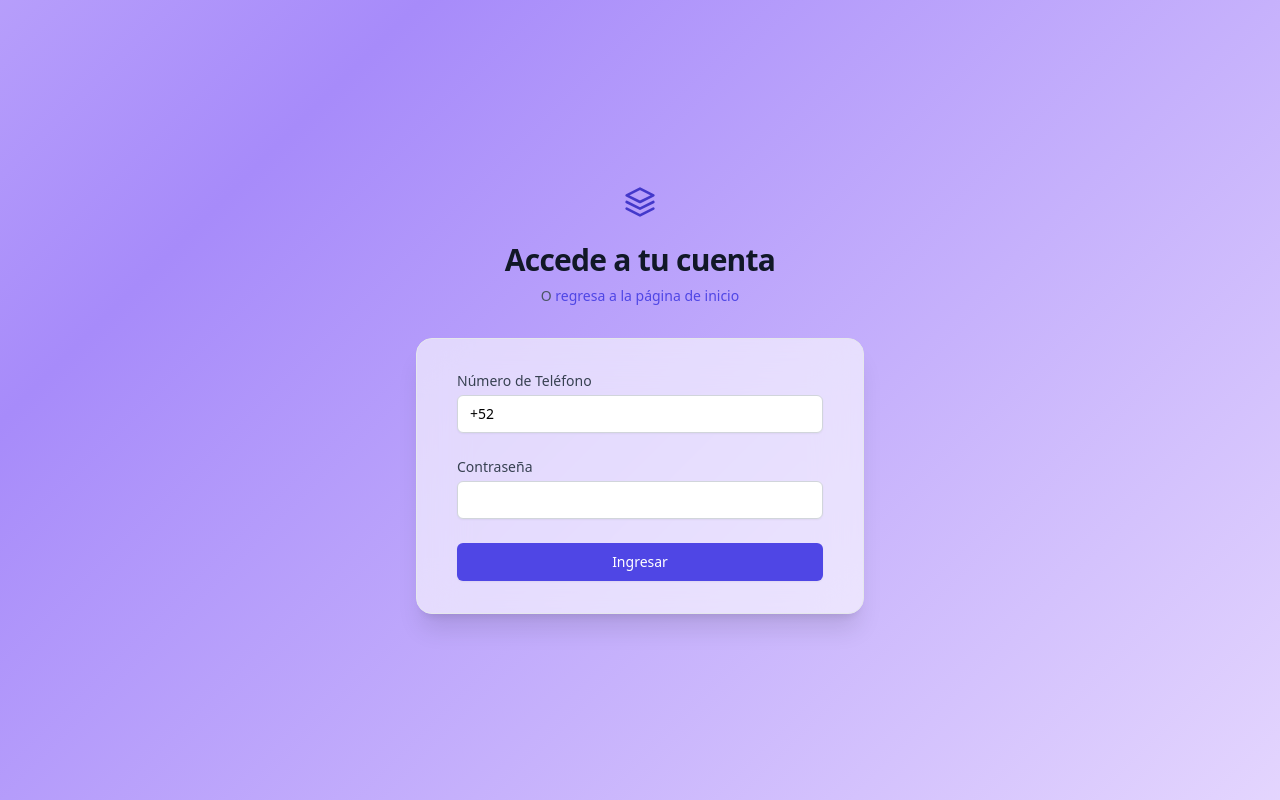
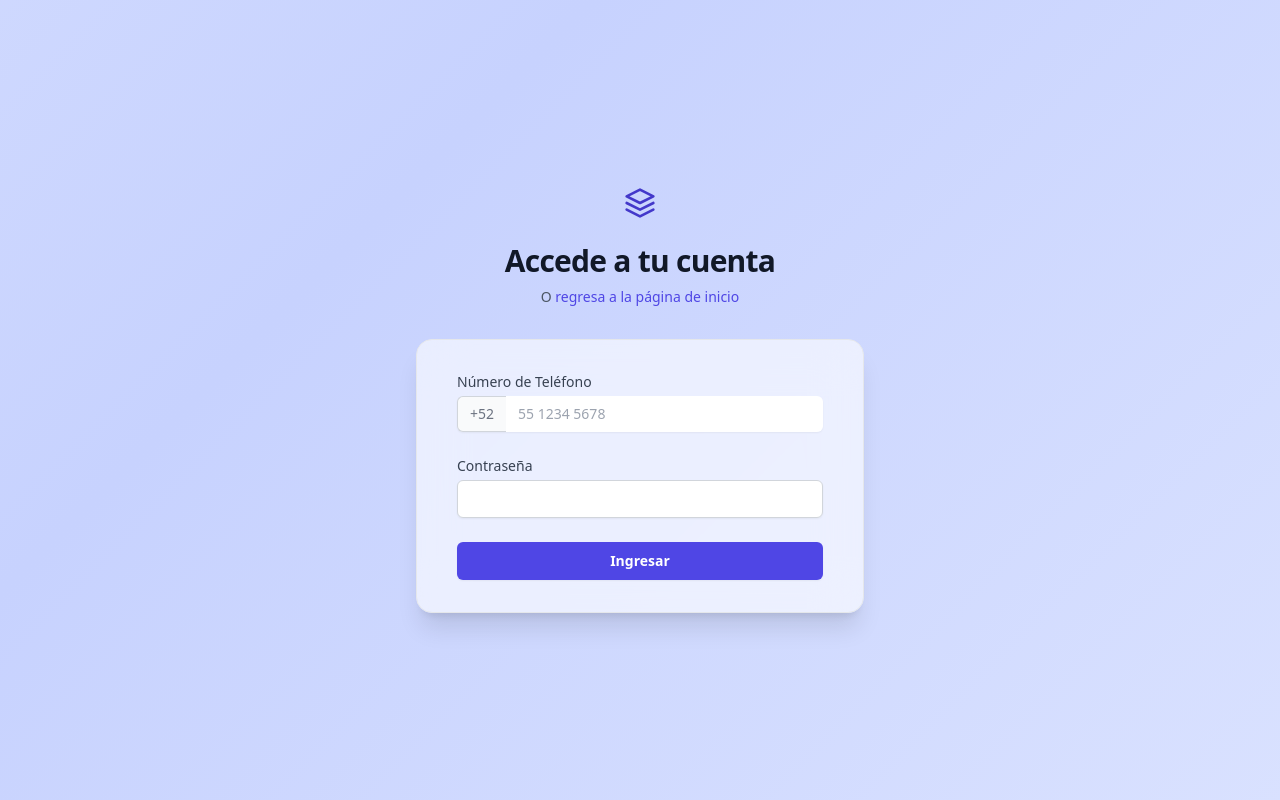
Before and after one commit to Nath1x/prfin-app, a React (Vite) app in the folder frontend/: page /login in a window 1280 px wide. Built offline with nearby package versions, Linux system fonts and the light colour scheme.

Commit message:
Login definimo V4

```diff
--- a/frontend/src/pages/Login.jsx
+++ b/frontend/src/pages/Login.jsx
@@ -9,7 +9,7 @@
  );
 
  const Login = () => {
-     const [telefono_whatsapp, setTelefonoWhatsapp] = useState('+52');
+     const [telefono, setTelefono] = useState(''); // Almacenará solo los 10 dígitos
      const [password, setPassword] = useState('');
      const [error, setError] = useState('');
      const [isLoading, setIsLoading] = useState(false);
@@ -19,6 +19,8 @@
          e.preventDefault();
          setError('');
          setIsLoading(true);
+
+         const telefono_whatsapp = `+52${telefono}`; // Unimos el prefijo antes de enviar
 
          try {
              const response = await fetch(import.meta.env.VITE_API_URL + '/api/login', {
@@ -54,21 +56,19 @@
 
      const handleTelefonoChange = (e) => {
          const value = e.target.value;
-         // Aseguramos que siempre empiece con +52 y solo permitimos números después
-         if (value.startsWith('+52')) {
-             const numericPart = value.substring(3).replace(/[^0-9]/g, '');
-             setTelefonoWhatsapp(`+52${numericPart}`);
-         } else if (value === '+' || value === '+5' || value === '') {
-            setTelefonoWhatsapp('+52');
+         // Permitimos solo números y limitamos a 10 dígitos
+         const numericValue = value.replace(/[^0-9]/g, '');
+         if (numericValue.length <= 10) {
+             setTelefono(numericValue);
          }
      };
 
-     // --- CORRECCIÓN: Estilos de animación integrados directamente ---
+     // --- Estilos de animación integrados, sincronizados con el Home ---
      const animationStyles = `
         .login-container-animated {
-            background: linear-gradient(135deg, #f3e8ff, #a78bfa, #f3e8ff);
+            background: linear-gradient(135deg, #e0e7ff, #c7d2fe, #e0e7ff);
             background-size: 200% 200%;
-            animation: gradientAnimation 10s ease-in-out infinite;
+            animation: gradientAnimation 15s ease-in-out infinite;
         }
 
         @keyframes gradientAnimation {
@@ -107,16 +107,21 @@
                              <label htmlFor="telefono" className="block text-sm font-medium text-gray-700">
                                  Número de Teléfono
                              </label>
-                             <div className="mt-1">
+                             {/* --- NUEVO: Campo de teléfono rediseñado --- */}
+                             <div className="mt-1 flex rounded-md shadow-sm">
+                                <span className="inline-flex items-center rounded-l-md border border-r-0 border-gray-300 bg-gray-50 px-3 text-gray-500 sm:text-sm">
+                                    +52
+                                </span>
                                 <input
                                     id="telefono"
                                     name="telefono"
                                     type="tel"
                                     autoComplete="tel"
                                     required
-                                     value={telefono_whatsapp}
+                                    value={telefono}
                                     onChange={handleTelefonoChange}
-                                     className="block w-full appearance-none rounded-md border border-gray-300 px-3 py-2 placeholder-gray-400 shadow-sm focus:border-indigo-500 focus:outline-none focus:ring-indigo-500 sm:text-sm"
+                                    placeholder="55 1234 5678"
+                                    className="block w-full min-w-0 flex-1 rounded-none rounded-r-md border-gray-300 px-3 py-2 focus:border-indigo-500 focus:ring-indigo-500 sm:text-sm"
                                 />
                              </div>
                          </div>
@@ -149,7 +154,7 @@
                              <button
                                  type="submit"
                                  disabled={isLoading}
-                                 className="flex w-full justify-center rounded-md border border-transparent bg-indigo-600 py-2 px-4 text-sm font-medium text-white shadow-sm hover:bg-indigo-700 focus:outline-none focus:ring-2 focus:ring-indigo-500 focus:ring-offset-2 disabled:opacity-50 disabled:cursor-not-allowed"
+                                 className="flex w-full justify-center rounded-md border border-transparent bg-indigo-600 py-2 px-4 text-sm font-semibold text-white shadow-sm hover:bg-indigo-700 focus:outline-none focus:ring-2 focus:ring-indigo-500 focus:ring-offset-2 disabled:opacity-50 disabled:cursor-not-allowed"
                              >
                                  {isLoading ? 'Ingresando...' : 'Ingresar'}
                              </button>
```
Lines whose indentation alone changed are shown as unchanged.
